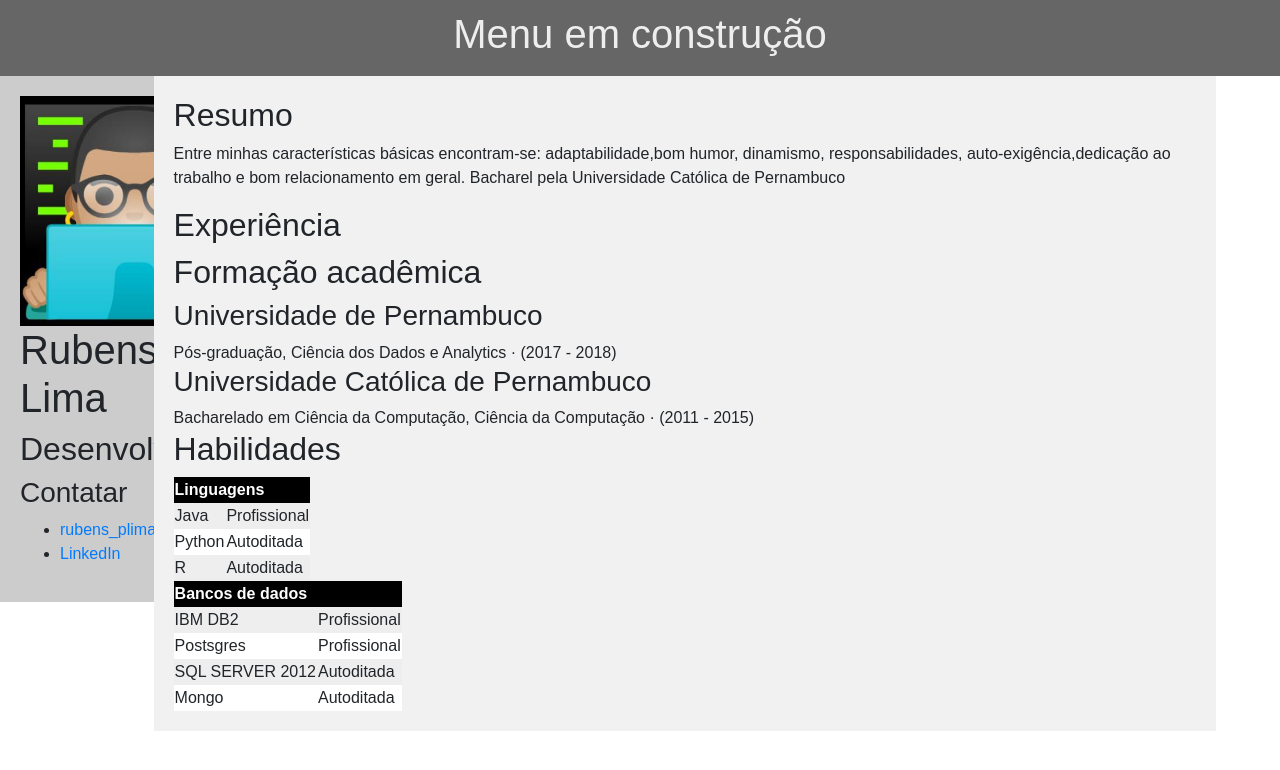
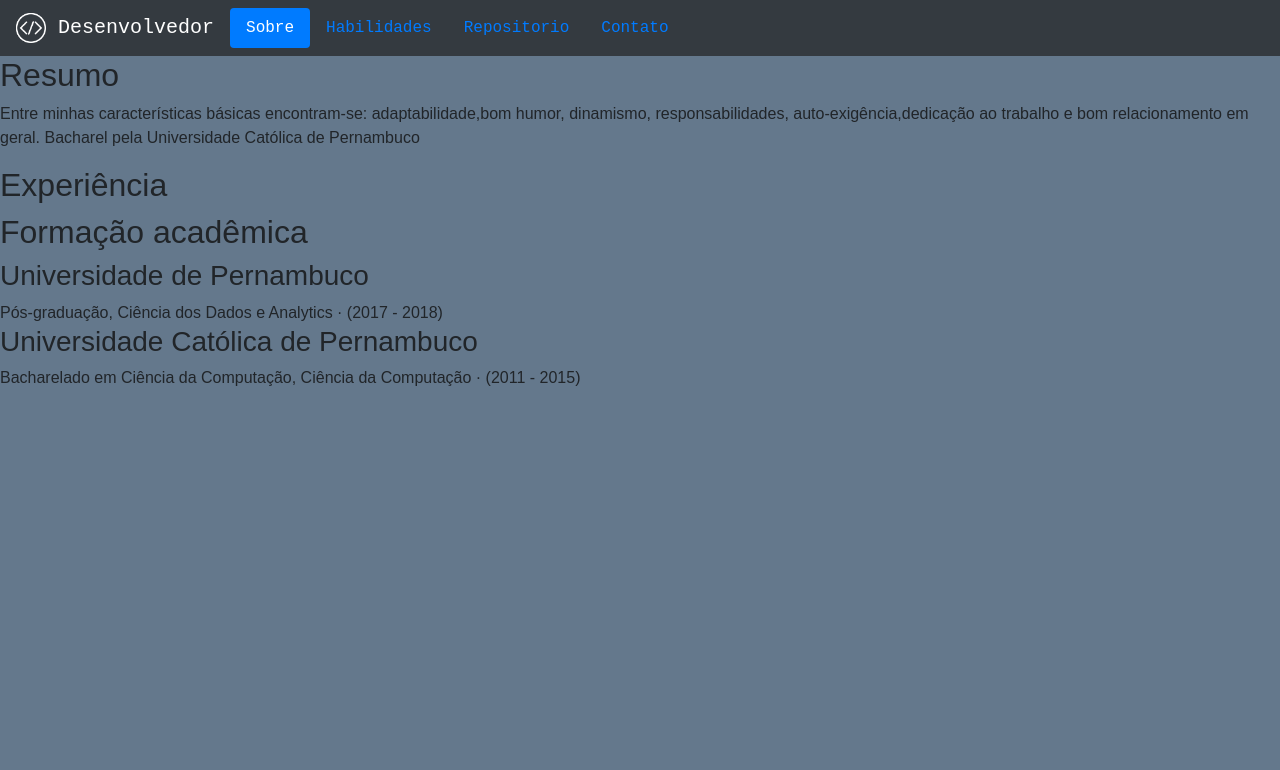
Before and after one commit to rubens73/rubens73.github.io, a plain HTML site: page index.html in a window 1280 px wide. Drawn offline with nearby package versions, Linux system fonts and the light colour scheme.

Commit message:
Nova página

```diff
--- a/css/estilo.css
+++ b/css/estilo.css
@@ -1,46 +1,28 @@
 body{
-    font-family: sans-serif;
-}
-header{
-    background: #666;
-    padding: 10px;
-    text-align: center;
-    font-size: 10px;
-    color: #eee
+    font-family     : sans-serif;
+    background-color: #64788C;
 }
 
-div{
-    float: left;
-    width: 12%;
-    height: -webkit-fill-available;
-    background: #ccc;
-    padding: 20px;
+nav{
+    font-family: Monospace;
 }
 
-section:after {
-    content: "";
-    display: table;
-    clear: both;
+th, td{
+    text-align: center;
 }
 
-article {
-    float: left;
-    padding: 20px;
-    width: 83%;
-    background-color: #f1f1f1;
+tr, td{
+    background-color: white;
 }
 
-table tr:nth-child(even) {
-    background-color: #eee;
+#linguagens{
+    float: left;
 }
-table tr:nth-child(odd) {
-   background-color: #fff;
+
+#bancoDeDados{
+    float: left;
 }
-table th {
-    background-color: black;
-    color: white;
+
+#sistemasOperacionais{
+    float: left;
 }
-img{
-    width:230px;
-    height:230px;
-}
--- a/index.html
+++ b/index.html
@@ -1,35 +1,50 @@
 <!DOCTYPE html>
 <html>
+
 <head>
     <meta charset="UTF-8">
     <meta name="description" content="Um site com o meu curriculum">
     <meta name="keywords" content="Desenvolvedor, Curriculum, Backend">
     <meta name="author" content="Rubens Lima">
-        <meta name="viewport" content="width=device-width, initial-scale=1.0">
-        <link rel="stylesheet" href="https://stackpath.bootstrapcdn.com/bootstrap/4.3.1/css/bootstrap.min.css" integrity="sha384-ggOyR0iXCbMQv3Xipma34MD+dH/1fQ784/j6cY/iJTQUOhcWr7x9JvoRxT2MZw1T" crossorigin="anonymous">
+    <meta name="viewport" content="width=device-width, initial-scale=1, shrink-to-fit=no">
+    <link rel="stylesheet" href="https://stackpath.bootstrapcdn.com/bootstrap/4.3.1/css/bootstrap.min.css"
+        integrity="sha384-ggOyR0iXCbMQv3Xipma34MD+dH/1fQ784/j6cY/iJTQUOhcWr7x9JvoRxT2MZw1T" crossorigin="anonymous">
     <link rel="stylesheet" href="css/estilo.css">
     <title>Meu Site</title>
 </head>
+
 <body>
-        <header>
-            <h1>Menu em construção</h1>
-        </header>
-        <section>
-            <div>
-                <picture>
-                    <img srcset="img/avatar.jpg" alt="Avatar Rubens Lima">
-                </picture>
-                <h1>Rubens Lima</h1>
-                <h2>Desenvolvedor</h2>
-                <h3>Contatar</h3>
-                <ul>
-                    <li><a href="mailto:rubens_plima@hotmail.com">rubens_plima@hotmail.com</a></li>
-                    <li><a href="https://www.linkedin.com/in/rubens-lima-52b513b2">LinkedIn</a></li>
+    <nav class="navbar navbar-fixed-top navbar-expand-lg navbar-dark bg-dark">
+        <a class="navbar-brand" href="#">
+            <img src="img/icon-developer.png" width="30" height="30" class="d-inline-block align-top"
+                alt="icon developer">
+            Desenvolvedor
+        </a>
+        <button class="navbar-toggler" type="button" data-toggle="collapse" data-target="#navbarSite">
+            <span class="navbar-toggler-icon"></span>
+        </button>
+        <div class="collapse navbar-collapse" id="navbarSite">
+            <ul class="nav nav-pills" role="tablist">
+                <li class="nav-icon">
+                    <a class="nav-link active" data-toggle="pill" role="tab" href="#sobre">Sobre</a>
+                </li>
+                <li class="nav-icon">
+                    <a class="nav-link" data-toggle="pill" role="tab" href="#habilidades">Habilidades</a>
+                </li>
+                <li class="nav-icon">
+                    <a class="nav-link" data-toggle="pill" role="tab" href="#repositorio">Repositorio</a>
+                </li>
+                <li class="nav-icon">
+                    <a class="nav-link" data-toggle="pill" role="tab"href="#contato">Contato</a>
+                </li>
             </ul>
         </div>
-        <article>
+    </nav>
+    <div class="tab-content" id="pills-tabContent">
+        <div class="tab-pane fade show active" id="sobre" role="tabpanel">
             <h2>Resumo</h2>
-            <p>Entre minhas características básicas encontram-se: adaptabilidade,bom humor, dinamismo, responsabilidades, auto-exigência,dedicação ao trabalho e bom relacionamento em geral.
+            <p>Entre minhas características básicas encontram-se: adaptabilidade,bom humor, dinamismo,
+                responsabilidades, auto-exigência,dedicação ao trabalho e bom relacionamento em geral.
                 Bacharel pela Universidade Católica de Pernambuco</p>
             <h2>Experiência</h2>
             <h2>Formação acadêmica</h2>
@@ -37,15 +52,19 @@
             Pós-graduação, Ciência dos Dados e Analytics · (2017 - 2018)
             <h3>Universidade Católica de Pernambuco</h3>
             Bacharelado em Ciência da Computação, Ciência da Computação · (2011 - 2015)
-
+        </div>
+        <div class="tab-pane fade show table-responsive" id="habilidades" role="tabpanel">
             <h2>Habilidades</h2>
-            <table>
+            <div class="col-md-4" id="linguagens">
+                <table class="table table-striped">
+                    <thead class="thead-dark">
                         <tr>
-                    <th colspan="2">Linguagens</th>
+                            <th scope="col" colspan="2">Linguagens</th>
                         </tr>
+                    </thead>
                     <tr>
                         <td>Java</td>
-                    <td>Profissional</td>
+                        <td>Profissionalmente</td>
                     </tr>
                     <tr>
                         <td>Python</td>
@@ -55,18 +74,26 @@
                         <td>R</td>
                         <td>Autoditada</td>
                     </tr>
+                    <tr>
+                        <td>HTML - CSS - JS</td>
+                        <td>Autoditada</td>
+                    </tr>
                 </table>
-            <table>
+            </div>
+            <div class="col-md-4" id="bancoDeDados">
+                <table class="table table-striped">
+                    <thead class="thead-dark">
                         <tr>
-                    <th colspan="2">Bancos de dados</th>
+                            <th scope="col" colspan="2">Bancos de dados</th>
                         </tr>
+                    </thead>
                     <tr>
                         <td>IBM DB2</td>
-                    <td>Profissional</td>
+                        <td>Profissionalmente</td>
                     </tr>
                     <tr>
                         <td>Postsgres</td>
-                    <td>Profissional</td>
+                        <td>Profissionalmente</td>
                     </tr>
                     <tr>
                         <td>SQL SERVER 2012</td>
@@ -77,7 +104,70 @@
                         <td>Autoditada</td>
                     </tr>
                 </table>
-            </article>
-        </section>
+            </div>
+            <div class="col-md-4" id="sistemasOperacionais">
+                <table class="table table-striped">
+                    <thead class="thead-dark">
+                        <tr>
+                            <th scope="col" colspan="2">Sistemas Operacionais</th>
+                        </tr>
+                    </thead>
+                    <tr>
+                        <td>Windows</td>
+                        <td>Profissionalmente</td>
+                    </tr>
+                    <tr>
+                        <td>Mac OS</td>
+                        <td>Profissionalmente</td>
+                    </tr>
+                    <tr>
+                        <td>Linux</td>
+                        <td>Autoditada</td>
+                    </tr>
+                </table>
+            </div>
+            <div class="col-md-4" id="frameworks">
+                <table class="table table-striped">
+                    <thead class="thead-dark">
+                        <tr>
+                            <th scope="col" colspan="2">Frameworks</th>
+                        </tr>
+                    </thead>
+                    <tr>
+                        <td>Spring</td>
+                        <td>Autoditada</td>
+                    </tr>
+                    <tr>
+                        <td>Django</td>
+                        <td>Autoditada</td>
+                    </tr>
+                    <tr>
+                        <td>Angular</td>
+                        <td>Autoditada</td>
+                    </tr>
+                    <tr>
+                        <td>Bootstrap</td>
+                        <td>Autoditada</td>
+                    </tr>
+                </table>
+            </div>
+        </div>
+        <div class="tab-pane fade show active" id="repositorio" role="tabpanel">
+
+        </div>
+        <div class="tab-pane fade show active" id="contato" role="tabpanel">
+
+        </div>
+    </div>
+    <script src="https://code.jquery.com/jquery-3.3.1.slim.min.js"
+        integrity="sha384-q8i/X+965DzO0rT7abK41JStQIAqVgRVzpbzo5smXKp4YfRvH+8abtTE1Pi6jizo"
+        crossorigin="anonymous"></script>
+    <script src="https://cdnjs.cloudflare.com/ajax/libs/popper.js/1.14.3/umd/popper.min.js"
+        integrity="sha384-ZMP7rVo3mIykV+2+9J3UJ46jBk0WLaUAdn689aCwoqbBJiSnjAK/l8WvCWPIPm49"
+        crossorigin="anonymous"></script>
+    <script src="https://stackpath.bootstrapcdn.com/bootstrap/4.1.3/js/bootstrap.min.js"
+        integrity="sha384-ChfqqxuZUCnJSK3+MXmPNIyE6ZbWh2IMqE241rYiqJxyMiZ6OW/JmZQ5stwEULTy"
+        crossorigin="anonymous"></script>
 </body>
+
 </html>
```
Also changed, not shown: img/avatar.png (deleted), img/icon-developer.png (added). Lines whose indentation alone changed are shown as unchanged.
